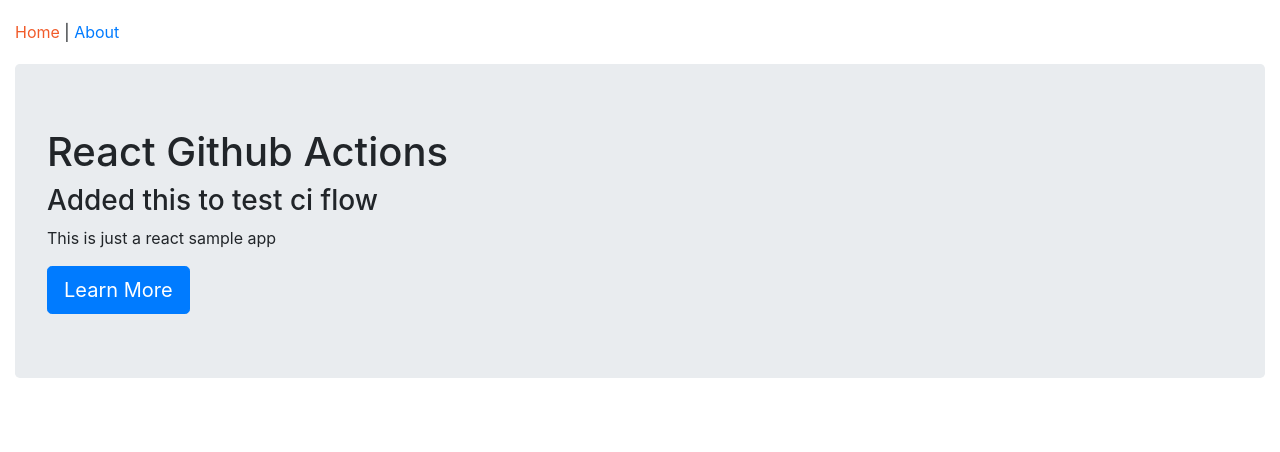
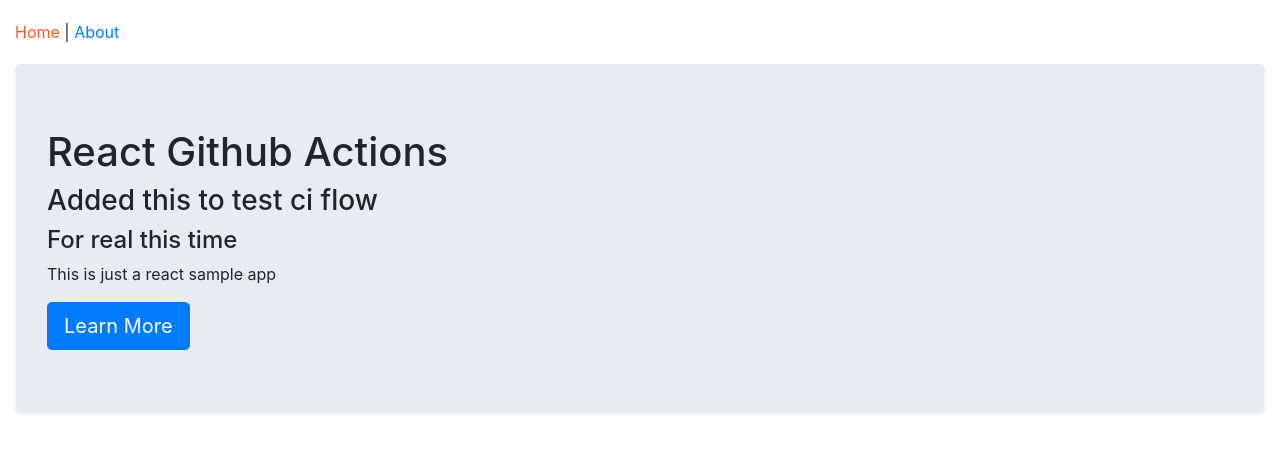
Before and after one commit to c2r79/react-github-actions, a React app: page / in a window 1280 px wide. Shown: the top 452 px of the page. Built offline with nearby package versions, Linux system fonts and the light colour scheme.

Commit message:
forgot to add push event

```diff
--- a/src/components/home/HomePage.js
+++ b/src/components/home/HomePage.js
@@ -6,6 +6,7 @@
   <div className="jumbotron">
     <h1>React Github Actions</h1>
     <h3>Added this to test ci flow</h3>
+    <h4>For real this time</h4>
     <p>This is just a react sample app</p>
 
     <Link to="about" className="btn btn-primary btn-lg">
```
